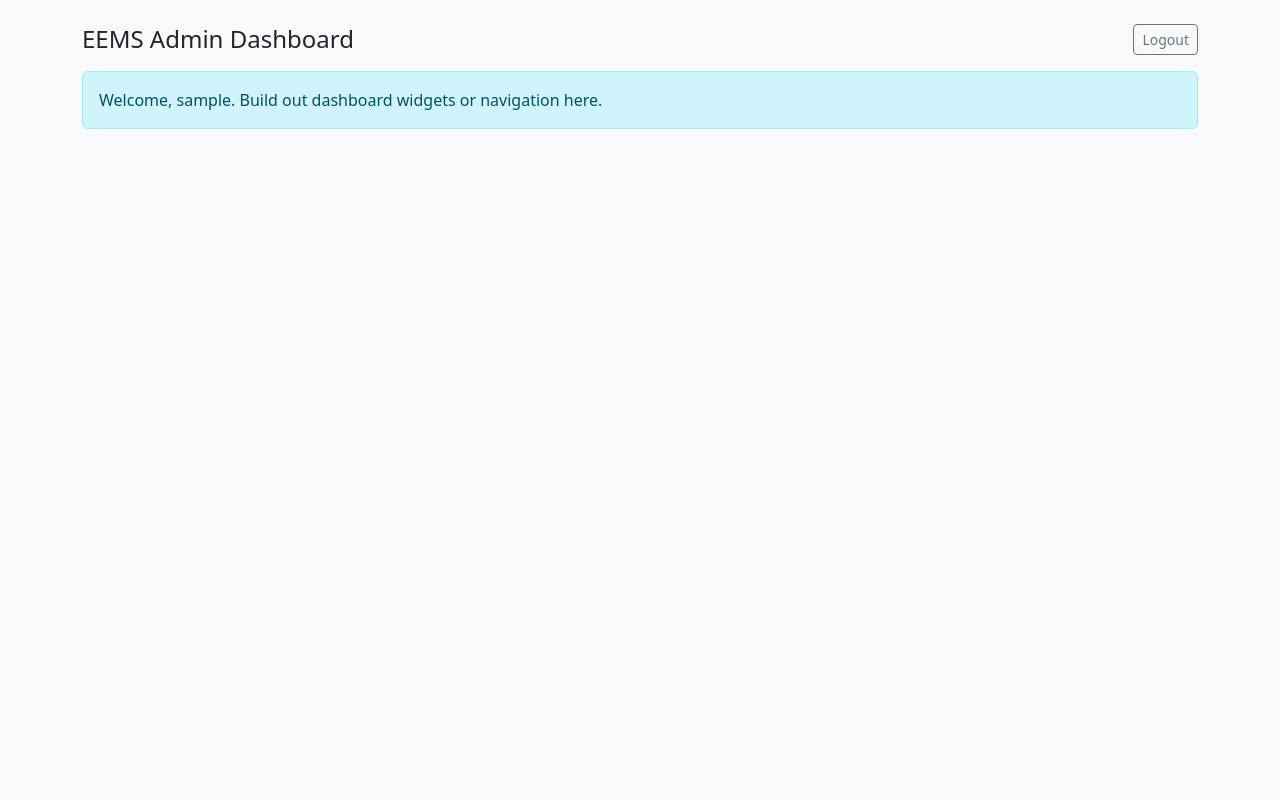
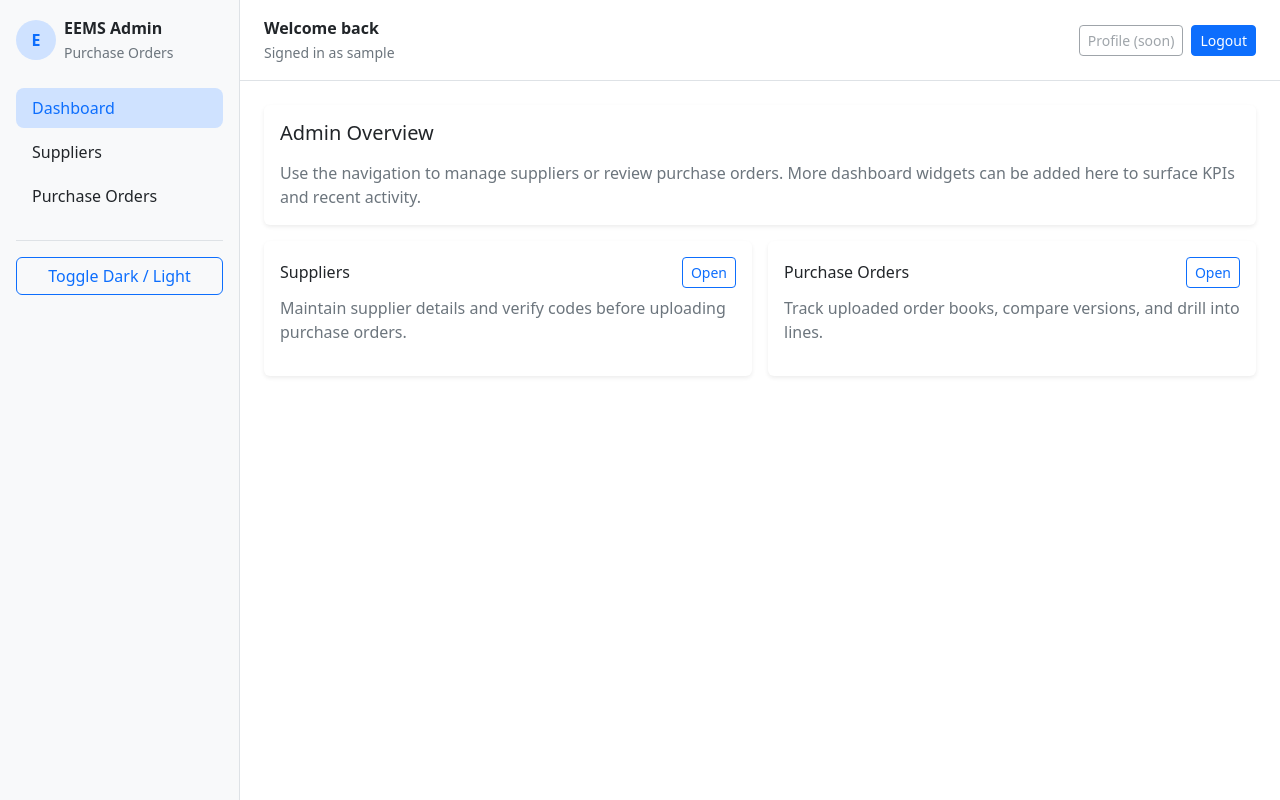
Before and after one commit to psuedonym-phoenix/0003, a PHP site: page /app/index.php in a window 1280 px wide. Run offline with PHP 8.4, Linux system fonts and the light colour scheme; the visitor is signed in with stand-in values (Sample User, id 1).

Commit message:
Extract admin styles into separate CSS

```diff
--- /dev/null
+++ b/app/assets/admin.css
@@ -0,0 +1,57 @@
+:root {
+    --sidebar-width: 240px;
+}
+
+body {
+    min-height: 100vh;
+    background: var(--bs-body-bg);
+}
+
+.layout-shell {
+    display: grid;
+    grid-template-columns: var(--sidebar-width) 1fr;
+    min-height: 100vh;
+}
+
+.sidebar {
+    background: var(--bs-tertiary-bg);
+    border-right: 1px solid var(--bs-border-color);
+    position: sticky;
+    top: 0;
+    height: 100vh;
+}
+
+.sidebar .nav-link {
+    border-radius: 0.5rem;
+    color: var(--bs-body-color);
+}
+
+.sidebar .nav-link.active,
+.sidebar .nav-link:hover {
+    background: var(--bs-primary-bg-subtle);
+    color: var(--bs-primary);
+}
+
+.app-header {
+    border-bottom: 1px solid var(--bs-border-color);
+    background: var(--bs-body-bg);
+    position: sticky;
+    top: 0;
+    z-index: 10;
+}
+
+.content-area {
+    padding: 1.5rem;
+}
+
+@media (max-width: 991px) {
+    .layout-shell {
+        grid-template-columns: 1fr;
+    }
+
+    .sidebar {
+        height: auto;
+        position: relative;
+        margin-bottom: 1rem;
+    }
+}
--- a/app/index.php
+++ b/app/index.php
@@ -5,22 +5,104 @@ require_once __DIR__ . '/auth.php';
 require_authentication();
 ?>
 <!DOCTYPE html>
-<html lang="en">
+<html lang="en" data-bs-theme="light">
 <head>
     <meta charset="UTF-8">
     <meta name="viewport" content="width=device-width, initial-scale=1.0">
     <title>EEMS Admin Dashboard</title>
     <link rel="stylesheet" href="https://cdn.jsdelivr.net/npm/bootstrap@5.3.3/dist/css/bootstrap.min.css">
+    <link rel="stylesheet" href="assets/admin.css">
 </head>
-<body class="bg-light">
-<div class="container py-4">
-    <div class="d-flex justify-content-between align-items-center mb-3">
-        <h1 class="h4 mb-0">EEMS Admin Dashboard</h1>
-        <a href="logout.php" class="btn btn-outline-secondary btn-sm">Logout</a>
+<body>
+    <div class="layout-shell">
+        <aside class="sidebar p-3">
+            <?php include __DIR__ . '/partials/sidebar.php'; ?>
+        </aside>
+        <div class="d-flex flex-column">
+            <?php include __DIR__ . '/partials/header.php'; ?>
+            <main class="content-area" id="contentArea">
+                <?php include __DIR__ . '/partials/dashboard.php'; ?>
+            </main>
+        </div>
     </div>
-    <div class="alert alert-info" role="alert">
-        Welcome, <?php echo htmlspecialchars($_SESSION['auth_username'], ENT_QUOTES, 'UTF-8'); ?>. Build out dashboard widgets or navigation here.
-    </div>
-</div>
+    <script src="https://cdn.jsdelivr.net/npm/bootstrap@5.3.3/dist/js/bootstrap.bundle.min.js"></script>
+    <script>
+        (function () {
+            const storageKey = 'eems-theme';
+            const root = document.documentElement;
+            const toggleBtn = document.getElementById('themeToggle');
+            const contentArea = document.getElementById('contentArea');
+            const navLinks = Array.from(document.querySelectorAll('[data-view]'));
+
+            function applyTheme(theme) {
+                root.setAttribute('data-bs-theme', theme);
+            }
+
+            function toggleTheme() {
+                const current = root.getAttribute('data-bs-theme') === 'dark' ? 'light' : 'dark';
+                localStorage.setItem(storageKey, current);
+                applyTheme(current);
+            }
+
+            function setActiveLink(view) {
+                navLinks.forEach((link) => {
+                    const isMatch = link.getAttribute('data-view') === view;
+                    link.classList.toggle('active', isMatch);
+                });
+            }
+
+            async function loadView(view) {
+                setActiveLink(view);
+
+                try {
+                    const response = await fetch(`content.php?view=${encodeURIComponent(view)}`, {
+                        headers: { 'X-Requested-With': 'XMLHttpRequest' },
+                    });
+
+                    if (!response.ok) {
+                        throw new Error('Unable to load view');
+                    }
+
+                    const html = await response.text();
+                    contentArea.innerHTML = html;
+                } catch (err) {
+                    contentArea.innerHTML = '<div class="alert alert-danger" role="alert">There was a problem loading this section. Please try again.</div>';
+                }
+            }
+
+            function handleNavClick(event) {
+                const view = event.currentTarget.getAttribute('data-view');
+                if (view) {
+                    event.preventDefault();
+                    loadView(view);
+                }
+            }
+
+            const savedTheme = localStorage.getItem(storageKey);
+            if (savedTheme === 'dark' || savedTheme === 'light') {
+                applyTheme(savedTheme);
+            }
+
+            if (toggleBtn) {
+                toggleBtn.addEventListener('click', toggleTheme);
+            }
+
+            navLinks.forEach((link) => {
+                link.addEventListener('click', handleNavClick);
+            });
+
+            // Support buttons inside content area that also carry data-view.
+            contentArea.addEventListener('click', (event) => {
+                const target = event.target;
+                if (target instanceof HTMLElement && target.dataset.view) {
+                    event.preventDefault();
+                    loadView(target.dataset.view);
+                }
+            });
+
+            // Load default view on first paint to sync active state.
+            setActiveLink('dashboard');
+        })();
+    </script>
 </body>
 </html>
--- /dev/null
+++ b/app/partials/dashboard.php
@@ -0,0 +1,35 @@
+<?php
+// Dashboard landing content. Keep it lightweight so it can be fetched dynamically.
+?>
+<div class="row g-3">
+    <div class="col-12">
+        <div class="card shadow-sm border-0">
+            <div class="card-body">
+                <h2 class="h5 mb-3">Admin Overview</h2>
+                <p class="text-secondary mb-0">Use the navigation to manage suppliers or review purchase orders. More dashboard widgets can be added here to surface KPIs and recent activity.</p>
+            </div>
+        </div>
+    </div>
+    <div class="col-md-6">
+        <div class="card border-0 shadow-sm h-100">
+            <div class="card-body">
+                <div class="d-flex justify-content-between align-items-center mb-2">
+                    <h3 class="h6 mb-0">Suppliers</h3>
+                    <button class="btn btn-outline-primary btn-sm" type="button" data-view="suppliers">Open</button>
+                </div>
+                <p class="text-secondary">Maintain supplier details and verify codes before uploading purchase orders.</p>
+            </div>
+        </div>
+    </div>
+    <div class="col-md-6">
+        <div class="card border-0 shadow-sm h-100">
+            <div class="card-body">
+                <div class="d-flex justify-content-between align-items-center mb-2">
+                    <h3 class="h6 mb-0">Purchase Orders</h3>
+                    <button class="btn btn-outline-primary btn-sm" type="button" data-view="purchase_orders">Open</button>
+                </div>
+                <p class="text-secondary">Track uploaded order books, compare versions, and drill into lines.</p>
+            </div>
+        </div>
+    </div>
+</div>
--- /dev/null
+++ b/app/partials/header.php
@@ -0,0 +1,16 @@
+<?php
+require_once __DIR__ . '/../auth.php';
+
+// Ensure only authenticated users see the header.
+require_authentication();
+?>
+<header class="app-header px-4 py-3 d-flex justify-content-between align-items-center">
+    <div>
+        <div class="fw-semibold">Welcome back</div>
+        <small class="text-secondary">Signed in as <?php echo htmlspecialchars($_SESSION['auth_username'], ENT_QUOTES, 'UTF-8'); ?></small>
+    </div>
+    <div class="d-flex align-items-center gap-2">
+        <button class="btn btn-outline-secondary btn-sm" type="button" disabled>Profile (soon)</button>
+        <a href="logout.php" class="btn btn-primary btn-sm">Logout</a>
+    </div>
+</header>
--- /dev/null
+++ b/app/partials/sidebar.php
@@ -0,0 +1,20 @@
+<?php
+// Sidebar navigation rendered separately so it can be reused in other layouts.
+?>
+<div class="d-flex align-items-center mb-4">
+    <div class="bg-primary-subtle rounded-circle d-inline-flex align-items-center justify-content-center" style="width: 40px; height: 40px;">
+        <span class="fw-bold text-primary">E</span>
+    </div>
+    <div class="ms-2">
+        <div class="fw-semibold">EEMS Admin</div>
+        <small class="text-secondary">Purchase Orders</small>
+    </div>
+</div>
+<nav class="nav flex-column gap-1" id="sidebarNav">
+    <a class="nav-link" href="#" data-view="dashboard">Dashboard</a>
+    <a class="nav-link" href="#" data-view="suppliers">Suppliers</a>
+    <a class="nav-link" href="#" data-view="purchase_orders">Purchase Orders</a>
+</nav>
+<div class="mt-4 pt-3 border-top">
+    <button id="themeToggle" type="button" class="btn btn-outline-primary w-100">Toggle Dark / Light</button>
+</div>
```
Also changed, not shown: app/content.php (added, +22 -0 lines), app/partials/purchase_orders.php (added, +20 -0 lines), app/partials/suppliers.php (added, +20 -0 lines), app/changelog.md.
